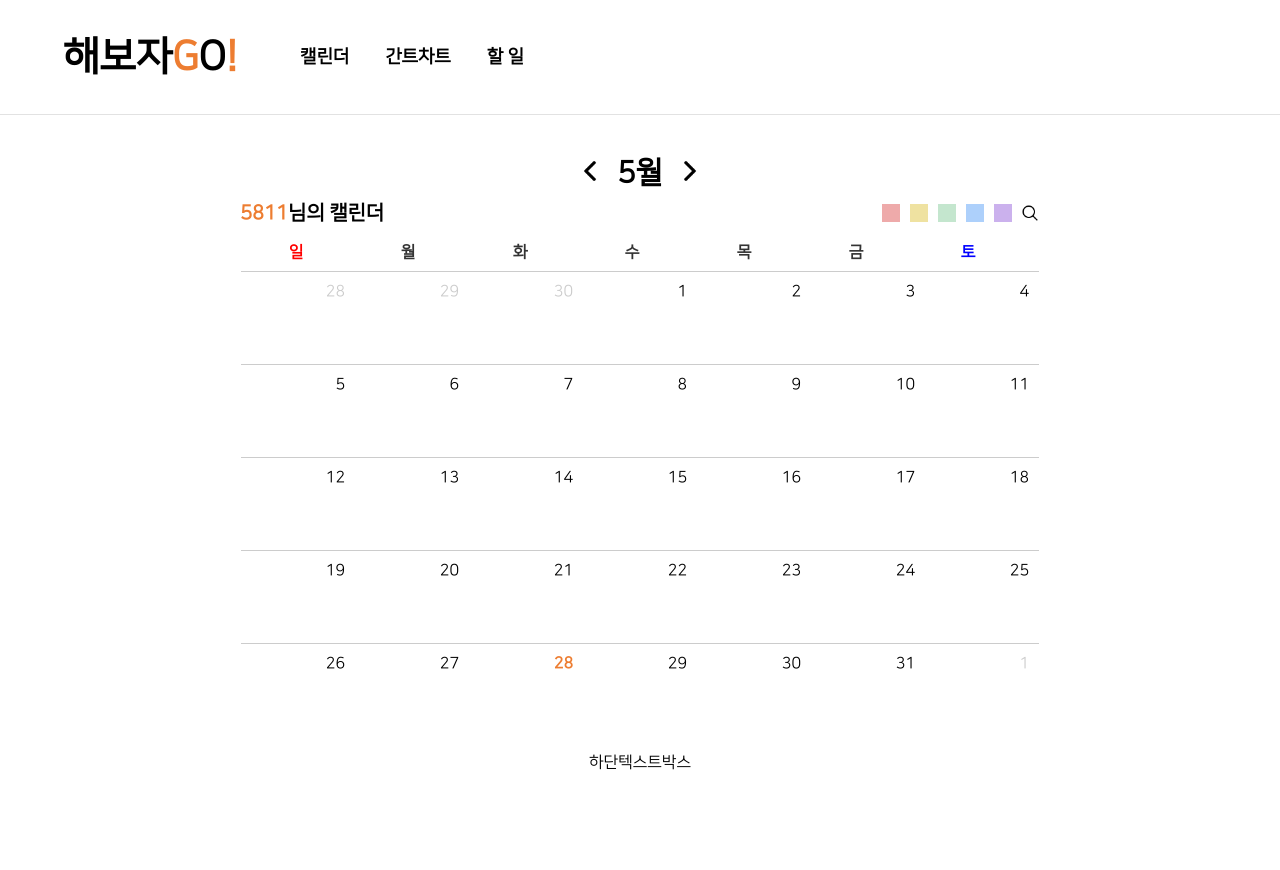
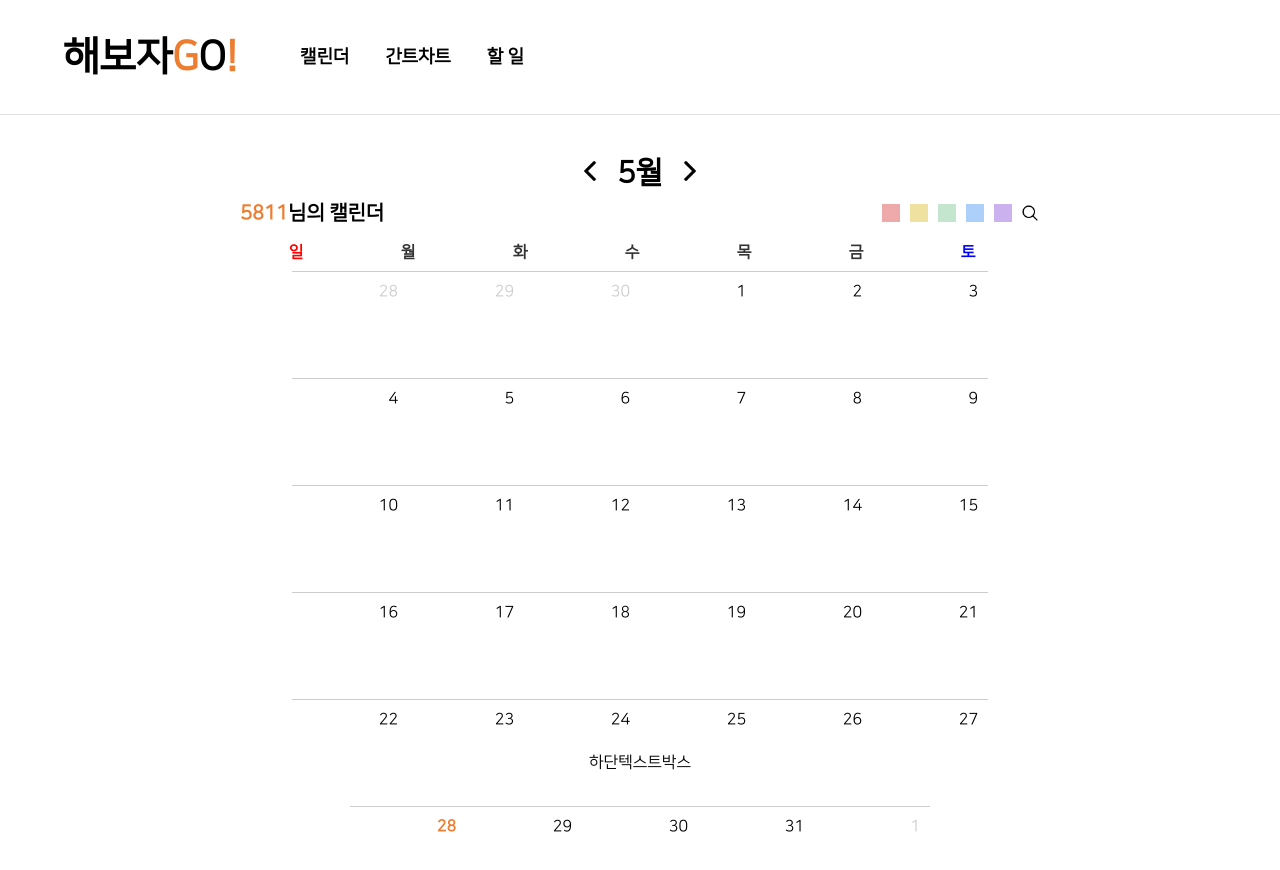
Before and after one commit to zzannorita/LetsDoIt, a React (Create React App) app in the folder front/: page / in a window 1280 px wide. Shown: the top 870 px of the page. Built offline with nearby package versions, Linux system fonts and the light colour scheme.

Commit message:
Feat: 캘린더에 모달 값 저장 구현

```diff
--- a/front/src/components/component/Calender.js
+++ b/front/src/components/component/Calender.js
@@ -1,10 +1,10 @@
 import React, { useState, useEffect } from "react";
-
 import style from "./Calender.module.css";
 import styles from "../navi/Login.module.css";
 import left from "../../img/left.png";
 import right from "../../img/right.png";
 import search from "../../img/search.png";
+import Modal from "./Modal";
 
 const DAY_LIST = ["일", "월", "화", "수", "목", "금", "토"];
 const MONTH_LIST = [
@@ -31,8 +31,9 @@ const Calender = () => {
   const [lastDate, setLastDate] = useState(0); //현재 월의 마지막 일
   const [lastDatePrev, setLastDatePrev] = useState(0); //이전 월의 마지막 일
   const [firstDay, setFirstDay] = useState(0); //현재 월의 첫 번째 날의 요일
-  const [displayDate, setDisplayDate] = useState(""); //디스플레이 날짜 상태 저장
-  // const [openSelect, setOpenSelect] = useState(false);
+  const [modalOpen, setModalOpen] = useState(false);
+  const [selectedDate, setSelectedDate] = useState("");
+  const [events, setEvents] = useState({});
 
   //newDate가 변경될 때마다
   useEffect(() => {
@@ -47,7 +48,7 @@ const Calender = () => {
     setLastDate(new Date(yy, mm + 1, 0).getDate()); //현재 월의 마지막 일 계산
     setLastDatePrev(new Date(yy, mm, 0).getDate()); //이전 월의 마지막 일 계산
     setFirstDay(new Date(yy, mm, 1).getDay()); //현재 월의 첫 번쨰 날의 요일 계산
-    setDisplayDate(`${yy}년 ${mm + 1}월 ${dd}일`); //디스플레이 날짜
+    // setDisplayDate(`${yy}년 ${mm + 1}월 ${dd}일`); //디스플레이 날짜
   }, [newDate]);
 
   //오늘 날짜
@@ -97,6 +98,16 @@ const Calender = () => {
     const mm = (month + 1).toString().padStart(2, "0"); // 월을 두 자리로 포맷
     const dd = target.toString().padStart(2, "0"); // 일을 두 자리로 포맷
     const selectedDate = `${year}-${mm}-${dd}`; // 선택한 날짜 문자열 생성
+    setSelectedDate(selectedDate); // 선택된 날짜 저장
+    setModalOpen(true);
+  };
+
+  //저장 핸들러
+  const handleSaveEvent = (eventData) => {
+    setEvents((prevEvents) => ({
+      ...prevEvents,
+      [eventData.selectedDate]: eventData,
+    }));
   };
 
   return (
@@ -128,26 +139,18 @@ const Calender = () => {
           {/* 체크박스 */}
           <div className={style.selectBox}>
             <div className={style.colorBox}>
-              <label className={`${style.checkbox_label} ${style.red}`}>
-                <input type="checkbox" name="red" value="red"></input>
-                <span className={style.checkbox_icon}></span>
-              </label>
-              <label className={`${style.checkbox_label} ${style.yellow}`}>
-                <input type="checkbox" name="yellow" value="yellow"></input>
-                <span className={style.checkbox_icon}></span>
-              </label>
-              <label className={`${style.checkbox_label} ${style.green}`}>
-                <input type="checkbox" name="green" value="green"></input>
-                <span className={style.checkbox_icon}></span>
-              </label>
-              <label className={`${style.checkbox_label} ${style.blue}`}>
-                <input type="checkbox" name="blue" value="blue"></input>
-                <span className={style.checkbox_icon}></span>
-              </label>
-              <label className={`${style.checkbox_label} ${style.purple}`}>
-                <input type="checkbox" name="purple" value="purple"></input>
-                <span className={style.checkbox_icon}></span>
-              </label>
+              {["#eeaaaa", "#efe2a1", "#c4e6ce", "#add0fb", "#cbb1ed"].map(
+                (color) => (
+                  <label
+                    key={color}
+                    className={`${style.checkbox_label} ${style.customColor}`}
+                    style={{ backgroundColor: color }}
+                  >
+                    <input type="checkbox" name="color" value={color} />
+                    <span className={style.checkbox_icon}></span>
+                  </label>
+                )
+              )}
             </div>
             <div className={style.searchImg}>
               <img className={style.img} src={search} alt="search"></img>
@@ -195,7 +198,29 @@ const Calender = () => {
                     onClick={() => handleSelect(val)}
                   >
                     {val}
-                    <div className={style.dateTextBox}></div>
+                    <div
+                      className={style.dateTextBox}
+                      style={{
+                        backgroundColor:
+                          events[
+                            `${year}-${(month + 1)
+                              .toString()
+                              .padStart(2, "0")}-${val
+                              .toString()
+                              .padStart(2, "0")}`
+                          ]?.selectedColor,
+                      }}
+                    >
+                      {
+                        events[
+                          `${year}-${(month + 1)
+                            .toString()
+                            .padStart(2, "0")}-${val
+                            .toString()
+                            .padStart(2, "0")}`
+                        ]?.modalName
+                      }
+                    </div>
                   </div>
                 )
               )}
@@ -213,6 +238,12 @@ const Calender = () => {
             </div>
           </div>
         </div>
+        <Modal
+          isOpen={modalOpen}
+          onClose={() => setModalOpen(false)}
+          selectedDate={selectedDate}
+          onSave={handleSaveEvent}
+        />
         <div className={style.textBox}>하단텍스트박스</div>
       </div>
     </div>
--- a/front/src/components/component/Calender.module.css
+++ b/front/src/components/component/Calender.module.css
@@ -58,6 +58,7 @@
 .searchImg {
   display: flex;
   align-items: center;
+  margin-left: 8px;
 }
 
 /* 체크박스 커스텀 */
@@ -89,7 +90,7 @@ input[type="checkbox"] {
 
 .purple .checkbox_icon {
   background-color: #cbb1ed;
-  margin-right: 8px;
+  /* margin-right: 8px; */
 }
 
 input[type="checkbox"]:checked + .checkbox_icon::after {
@@ -147,15 +148,18 @@ input[type="checkbox"]:checked + .checkbox_icon::after {
 .prevDate,
 .curDate,
 .nextDate {
-  width: 13%;
+  width: 12%;
   text-align: right;
   cursor: pointer;
-  padding: 10px 10px 0 0;
+  padding: 10px;
   border-top: 1px solid #ccc;
 }
 
 .dateTextBox {
   height: 8vh;
+  text-align: center;
+  padding: 2px 0;
+  font-size: 13px;
 }
 
 .prevDate {
```
